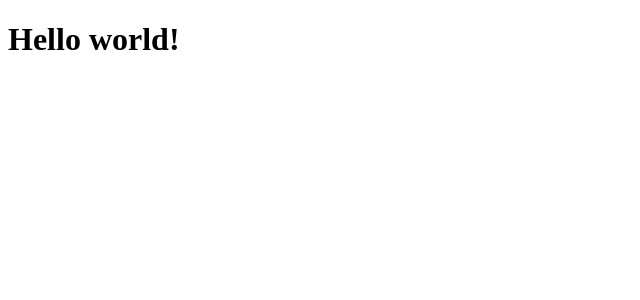
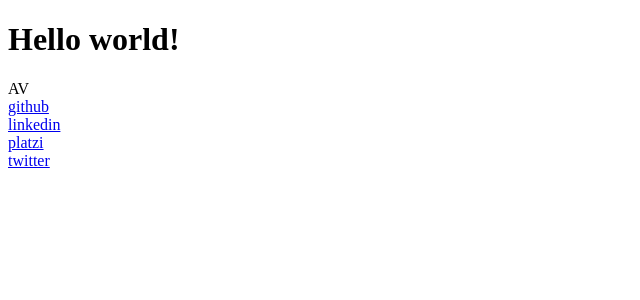
Before and after one commit to VCAngel/GH_User_Search, a React (Create React App) app: page / in a window 1280 px wide. Shown: the top 300 px of the page, without its empty margins (0-640 px from the left). Built offline with nearby package versions, Linux system fonts and the light colour scheme.

Commit message:
Navbar structure done; ...rest pending

```diff
--- a/package.json
+++ b/package.json
@@ -21,8 +21,10 @@
   "homepage": "https://github.com/VCAngel/GH_User_Search#readme",
   "devDependencies": {
     "@babel/core": "^7.17.5",
+    "@babel/plugin-transform-runtime": "^7.17.0",
     "@babel/preset-env": "^7.16.11",
     "@babel/preset-react": "^7.16.7",
+    "@babel/runtime": "^7.17.2",
     "babel-loader": "^8.2.3",
     "css-loader": "^6.6.0",
     "dart-sass": "^1.25.0",
--- a/src/App.jsx
+++ b/src/App.jsx
@@ -1,10 +1,12 @@
 import React from 'react';
 import ReactDOM from 'react-dom';
 import reportWebVitals from './ReportWebVitals';
+import Navbar from './components/navbar/Navbar';
 
 ReactDOM.render(
     <React.StrictMode>
         <h1>Hello world!</h1>
+        <Navbar></Navbar>
     </React.StrictMode>,
     document.getElementById('root')
 );
--- /dev/null
+++ b/src/components/navbar/Logo.jsx
@@ -0,0 +1,43 @@
+import React, { Component } from 'react';
+import Social from './Social';
+
+const socialsObj = {
+    'github': 'https://github.com/VCAngel',
+    'linkedin': '/',
+    'platzi': 'https://platzi.com/p/VCAngel/',
+    'twitter': 'https://twitter.com/Dedoloco321',
+};
+
+class Logo extends Component {
+    constructor(props) {
+        super(props);
+        this.state = {
+            isLoading: true,
+            isCovered: false,
+            socialList: [],
+        }
+    }
+
+    generateSocials = () => {
+        const socialEntries = Object.entries(socialsObj);
+        let direction;
+        console.log(socialEntries);
+        return socialEntries.map((socialEntry, index) => {
+            let j = 0;
+            index >= 2 ? direction = 'left' : direction = 'right';
+            return <Social mod={socialEntry[index, j]} link={socialEntry[index, ++j]} direction={direction}></Social>
+        })
+    }
+
+    render() {
+        return (
+            <nav>
+                <span className="logo">{this?.props?.text}</span>
+                {this.generateSocials()}
+            </nav>
+        )
+    }
+}
+
+
+export default Logo;
--- /dev/null
+++ b/src/components/navbar/Navbar.jsx
@@ -0,0 +1,14 @@
+import React from 'react';
+import Logo from './Logo';
+
+const Navbar = (props) => {
+    return(
+        <header className='navbar'>
+            <div className='navbar__container'>
+                <Logo text="AV"></Logo>
+            </div>
+        </header>
+    );
+}
+
+export default Navbar;
--- /dev/null
+++ b/src/components/navbar/Social.jsx
@@ -0,0 +1,24 @@
+import React, { Component } from 'react';
+
+const Social = (({ mod, link, direction }) => {
+    const socialDir = `social__svg ${direction}`;
+    const socialMod = `social__svg--${mod}`
+
+    // dynamicImports(mod)
+
+    return (
+        <a href={link} className={socialDir} target="_blank">
+            <div className={socialMod}>
+                {mod}
+            </div>
+        </a>
+    );
+});
+
+const dynamicImports = async (mod) => {
+    //TODO Dynamic import of svgs
+    // let module = await import('')
+    // console.log(module);
+}
+
+export default Social;
```
Also changed, not shown: .babelrc, 1 other file (tests, documents, lock files or other folders).
